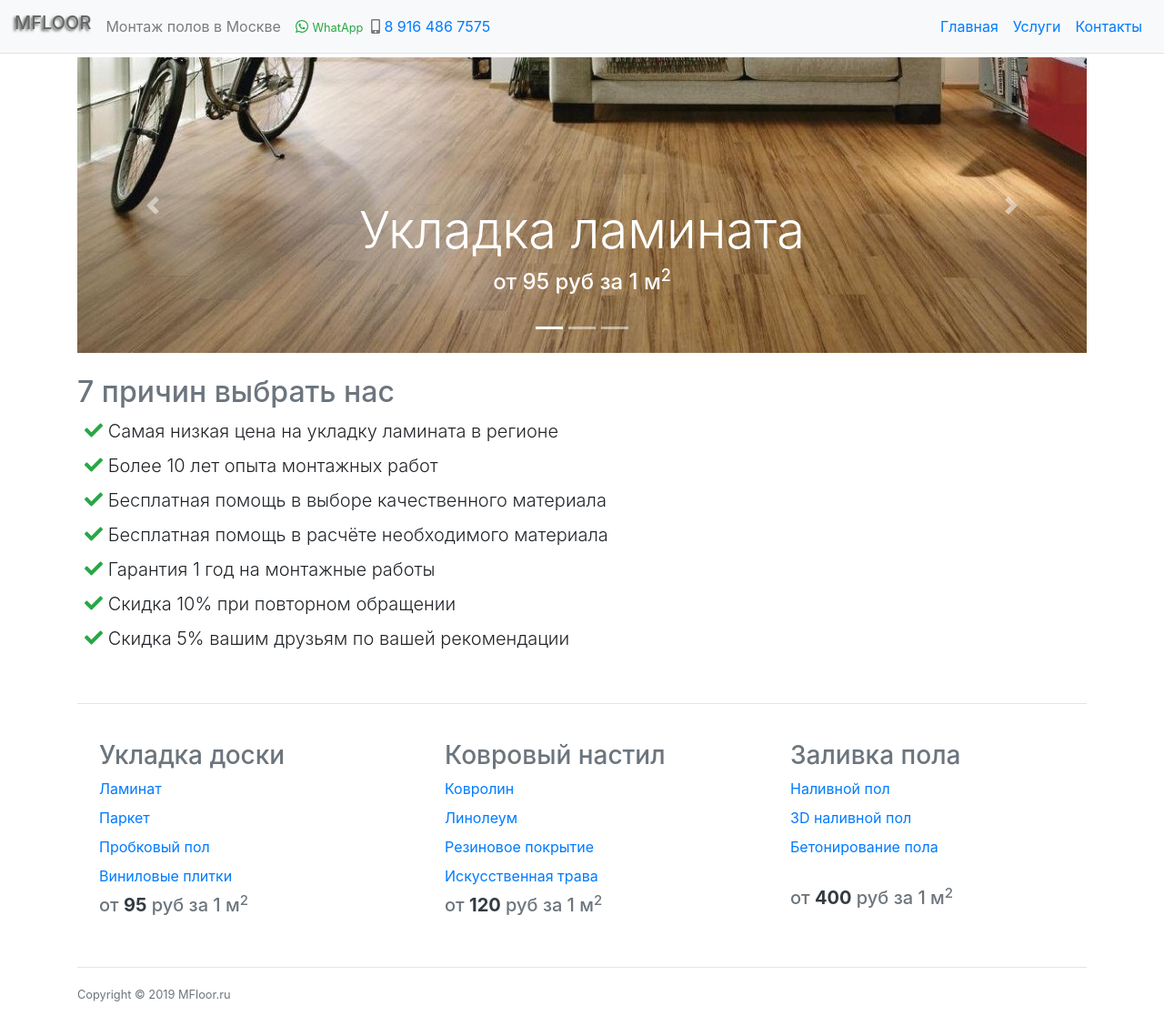
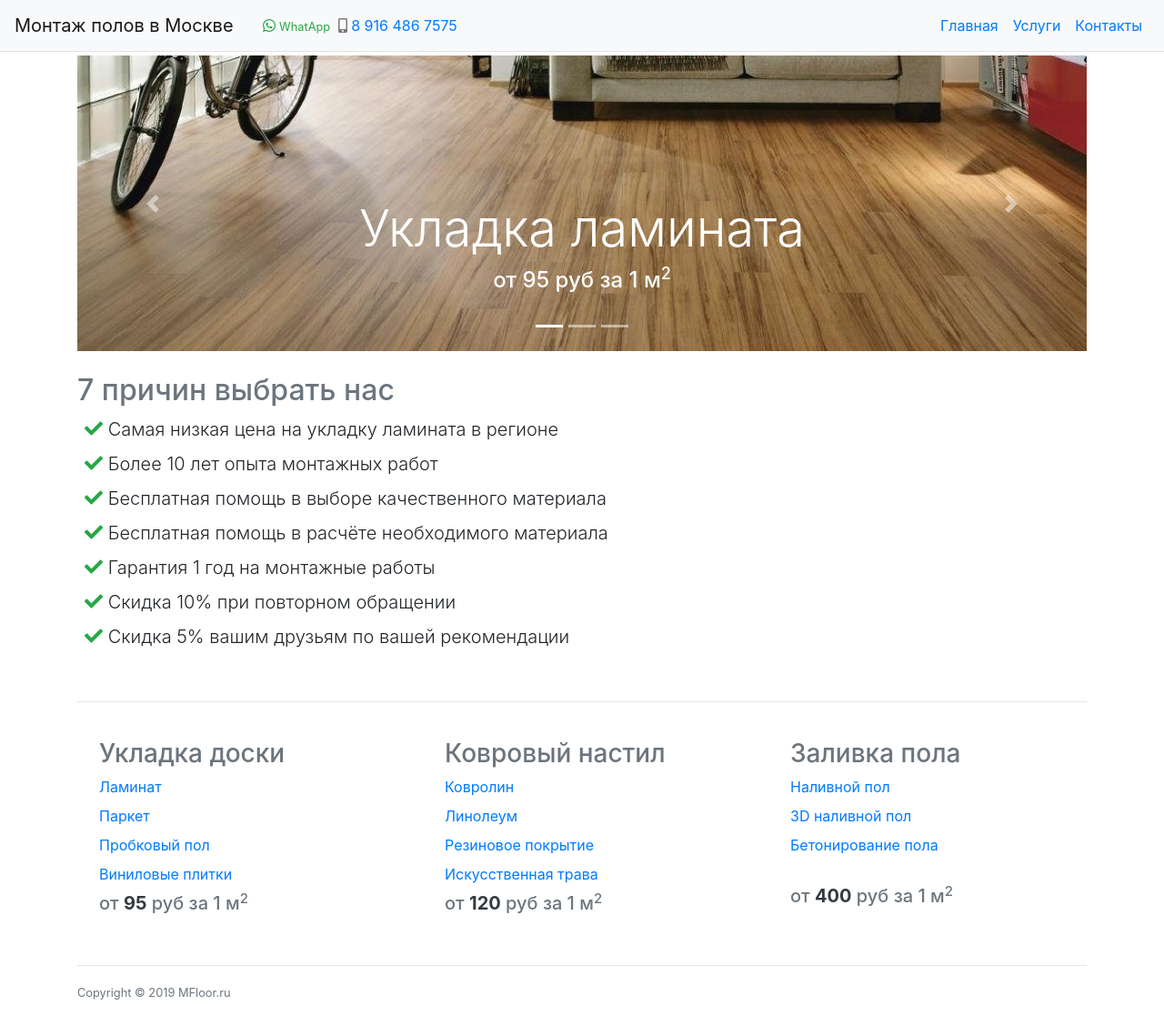
Before and after one commit to nskforward/MFloor, a Jekyll site: the page built from index.html, in a window 1280 px wide. Shown: the whole page at 91% size. Built offline with Jekyll 4.4.1, drawn with Linux system fonts in a browser that asks for light colours.

Commit message:
menu css

```diff
--- a/_includes/navigation.html
+++ b/_includes/navigation.html
@@ -1,14 +1,5 @@
-<style>
-    .brand-effect {
-        text-shadow: -2px 2px 3px rgba(0,0,0,0.62);
-        color: #666666;
-    }
-</style>
 <nav class="navbar navbar-expand-lg navbar-light bg-light border-bottom mb-1">
-    <a class="navbar-brand" href="/">
-        <h5 class="brand-effect" style="">MFLOOR</h5>
-      </a>
-    <span class="navbar-text">Монтаж полов в Москве</span>
+    <a class="navbar-brand" href="/">Монтаж полов в Москве</a>
     <button class="navbar-toggler" type="button" data-toggle="collapse" data-target="#navbarSupportedContent" aria-controls="navbarSupportedContent" aria-expanded="false" aria-label="Toggle navigation">
         <span class="navbar-toggler-icon"></span>
     </button>
```
